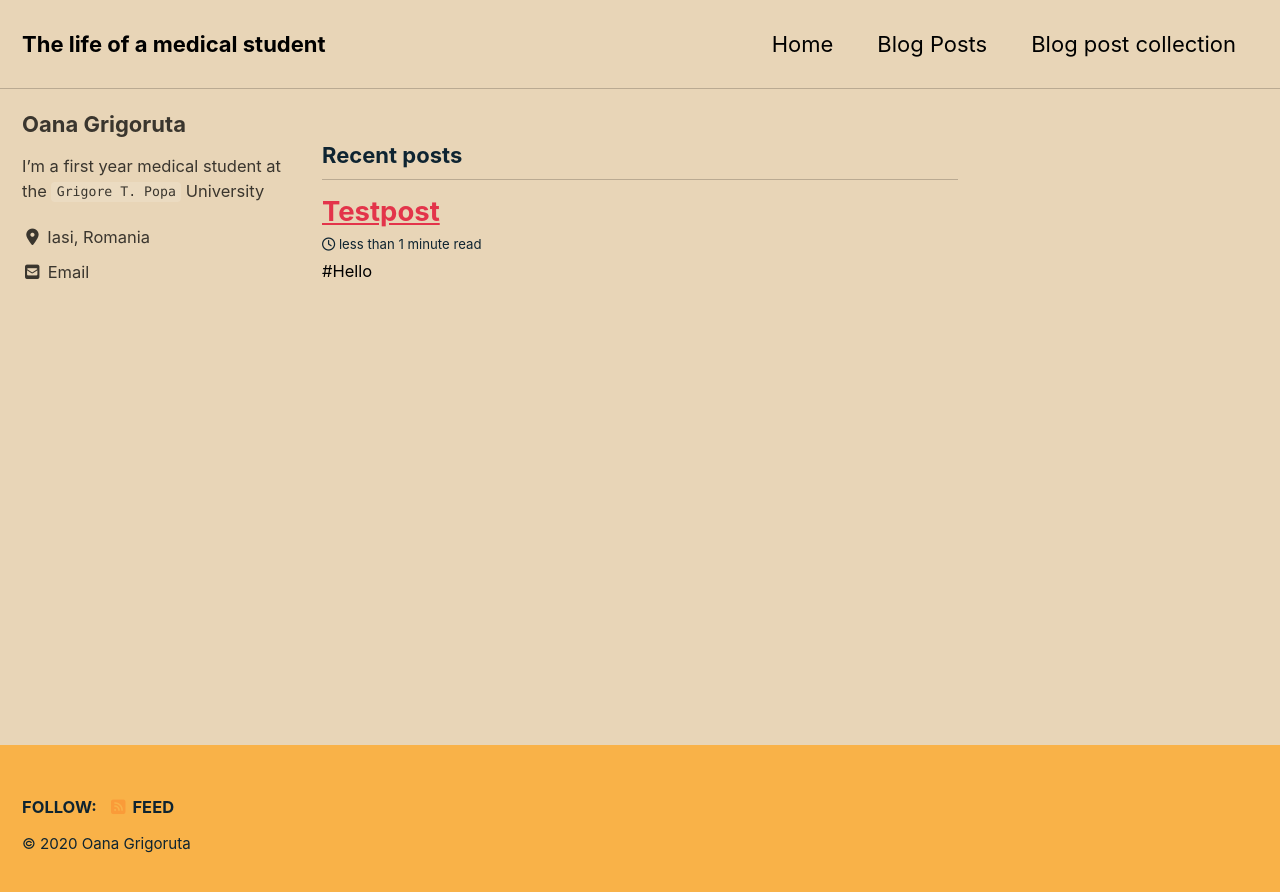
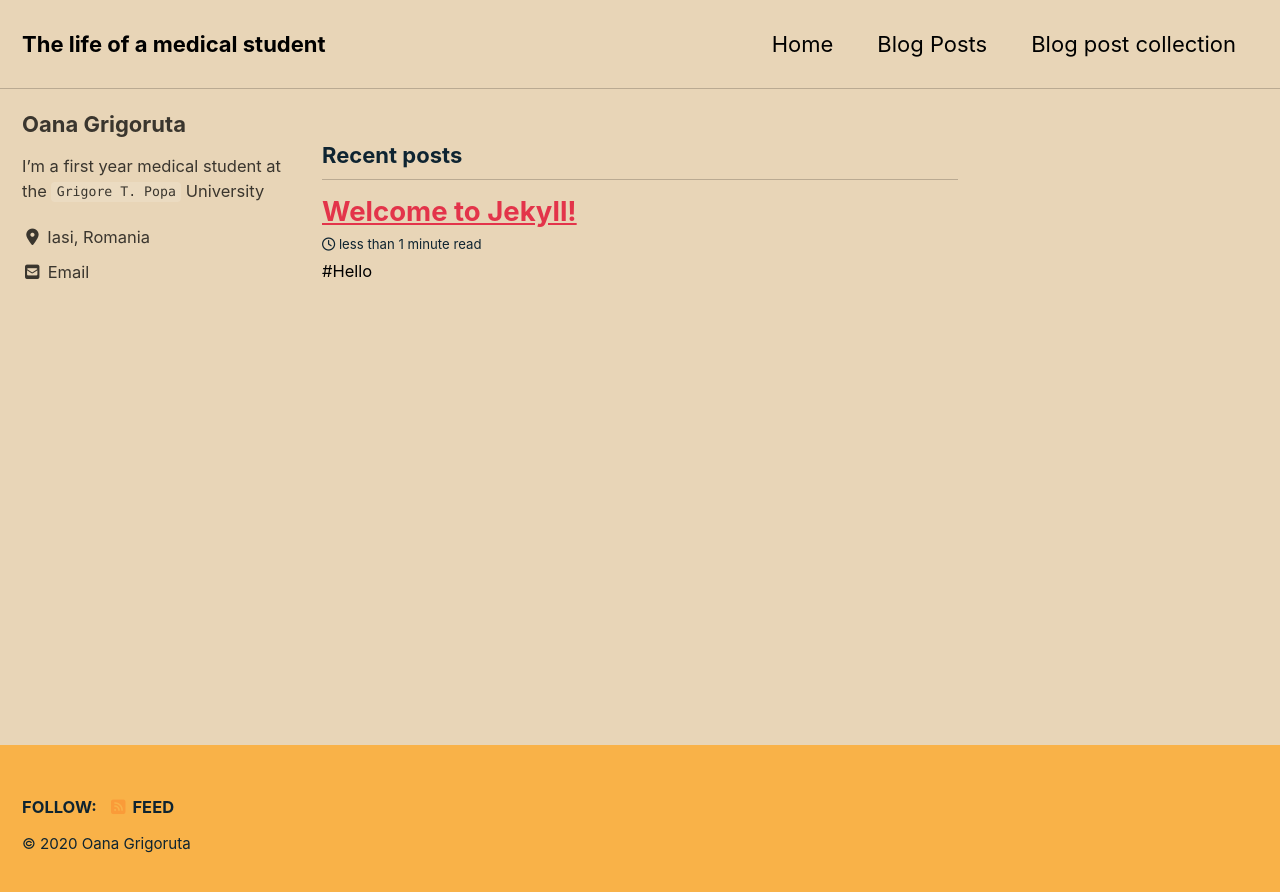
Before and after one commit to oanaGrigoruta/oanaGrigoruta.github.io, a Jekyll site: the page built from index.html, in a window 1280 px wide. Shown: the top 892 px of the page. Built offline with Jekyll 4.4.1, drawn with Linux system fonts in a browser that asks for light colours; cached includes are drawn as plain includes; nearby versions of some CDN libraries; the list of posts is cut into pages by our own code.

Commit message:
added formater post

```diff
--- a/_posts/2020-06-10-TestPost.md
+++ b/_posts/2020-06-10-TestPost.md
@@ -1,3 +1,9 @@
+---
+layout: post
+title:  "Welcome to Jekyll!"
+---
+
+
 #Hello
 
 This is a test for inporting the first post
```
